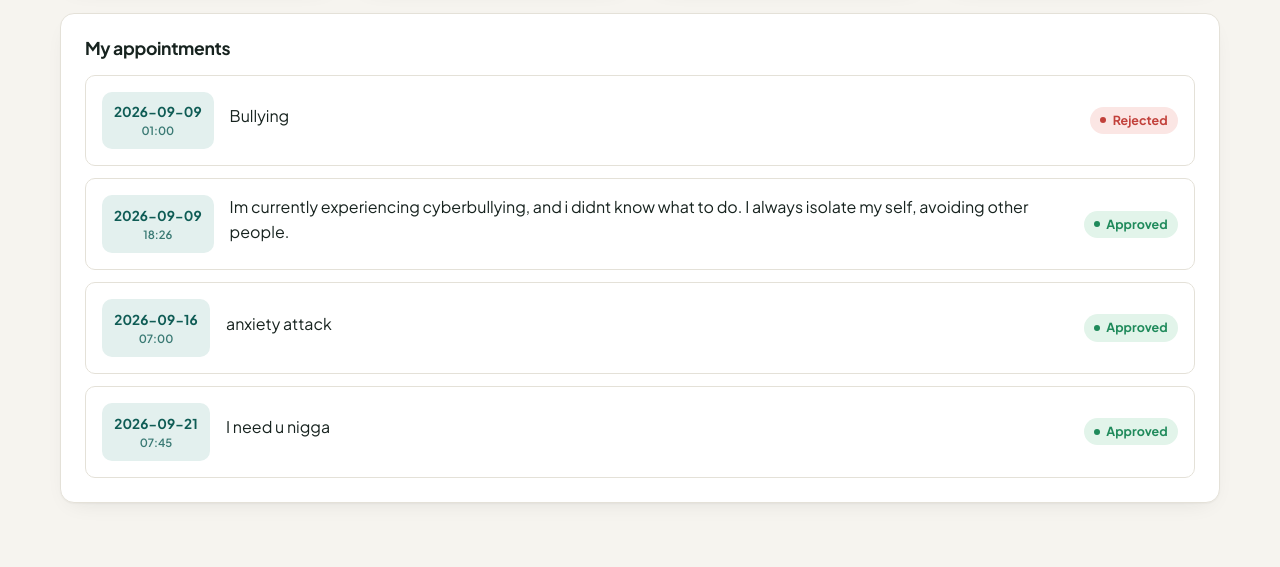
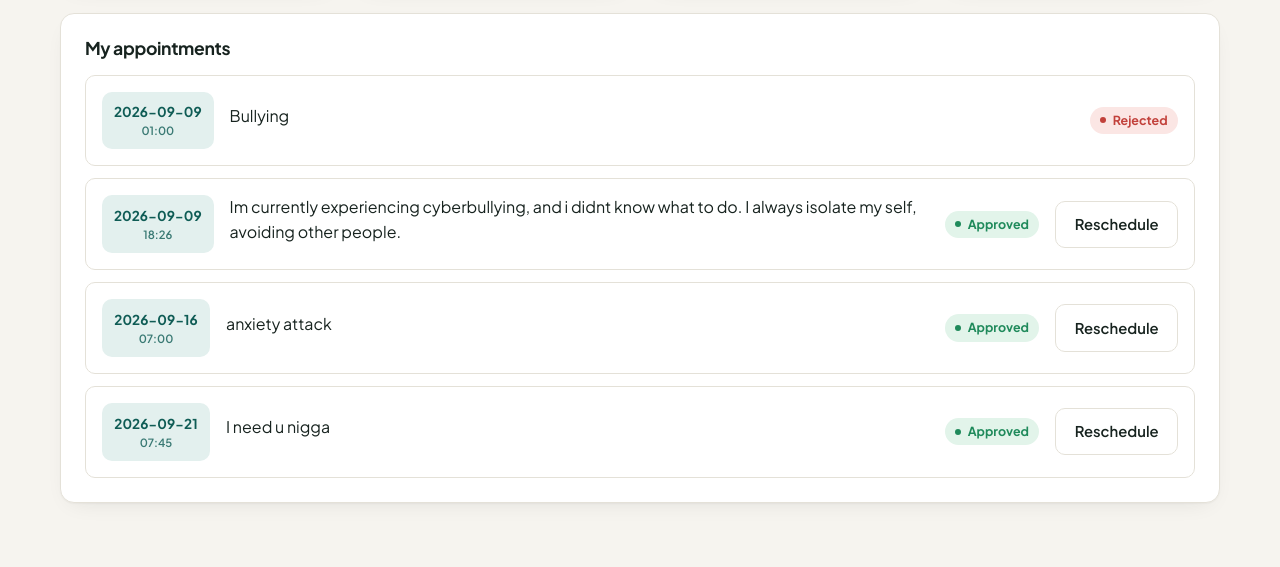
Before and after one commit to joellyncualbar-cmd/gas, a Flask app: page /student in a window 1280 px wide. Shown: the part 347-914 px from the top of the page. Run offline with Flask 3, Linux system fonts and the light colour scheme; a user stored in the database is signed in; data comes from the database, SQL or seed files in the repository.

Commit message:
Update student.html

```diff
--- a/templates/student.html
+++ b/templates/student.html
@@ -37,6 +37,9 @@
                     </div>
                 </div>
                 <span class="badge {{ a.status | lower }}">{{ a.status }}</span>
+                {% if a.status in ['Pending', 'Approved'] %}
+                <a href="{{ url_for('reschedule_appointment', appointment_id=a.id) }}" class="btn ghost">Reschedule</a>
+                {% endif %}
             </li>
             {% endfor %}
         </ul>
```
